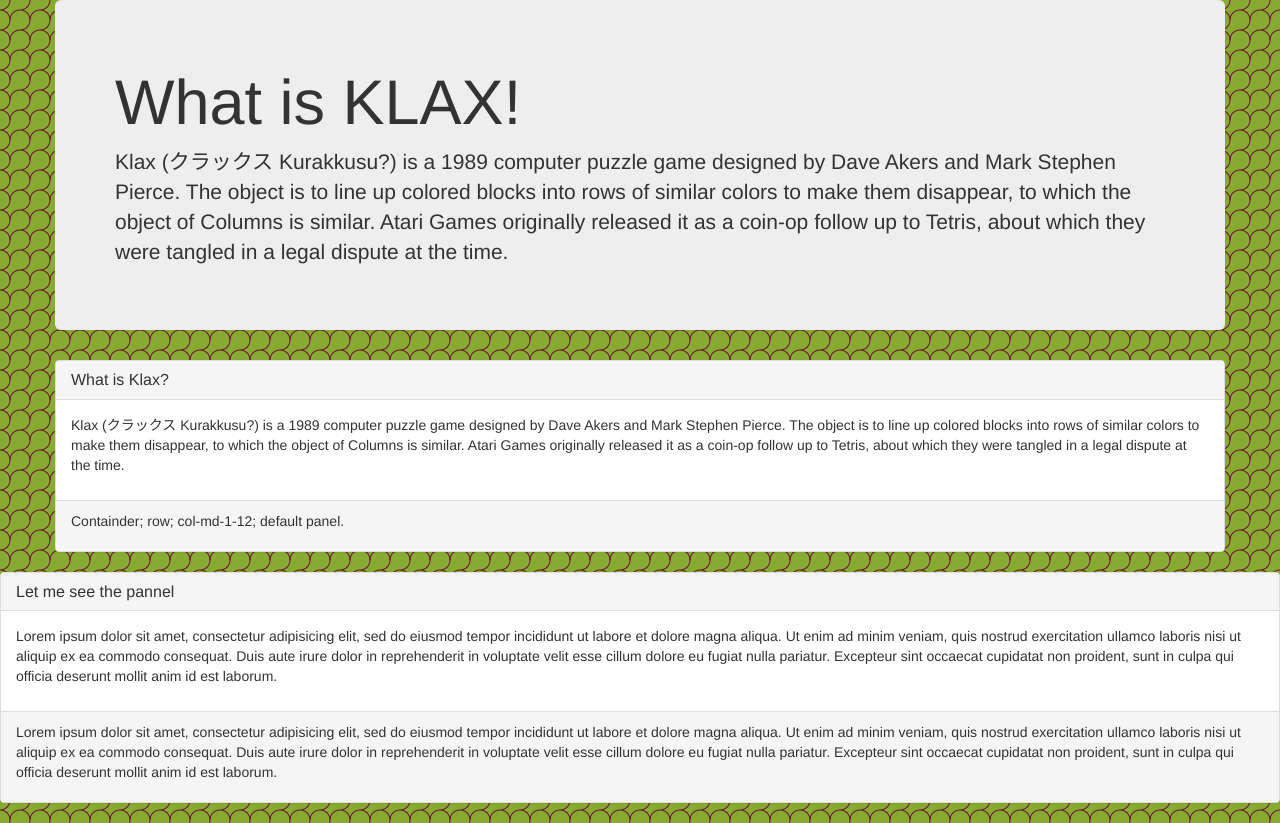
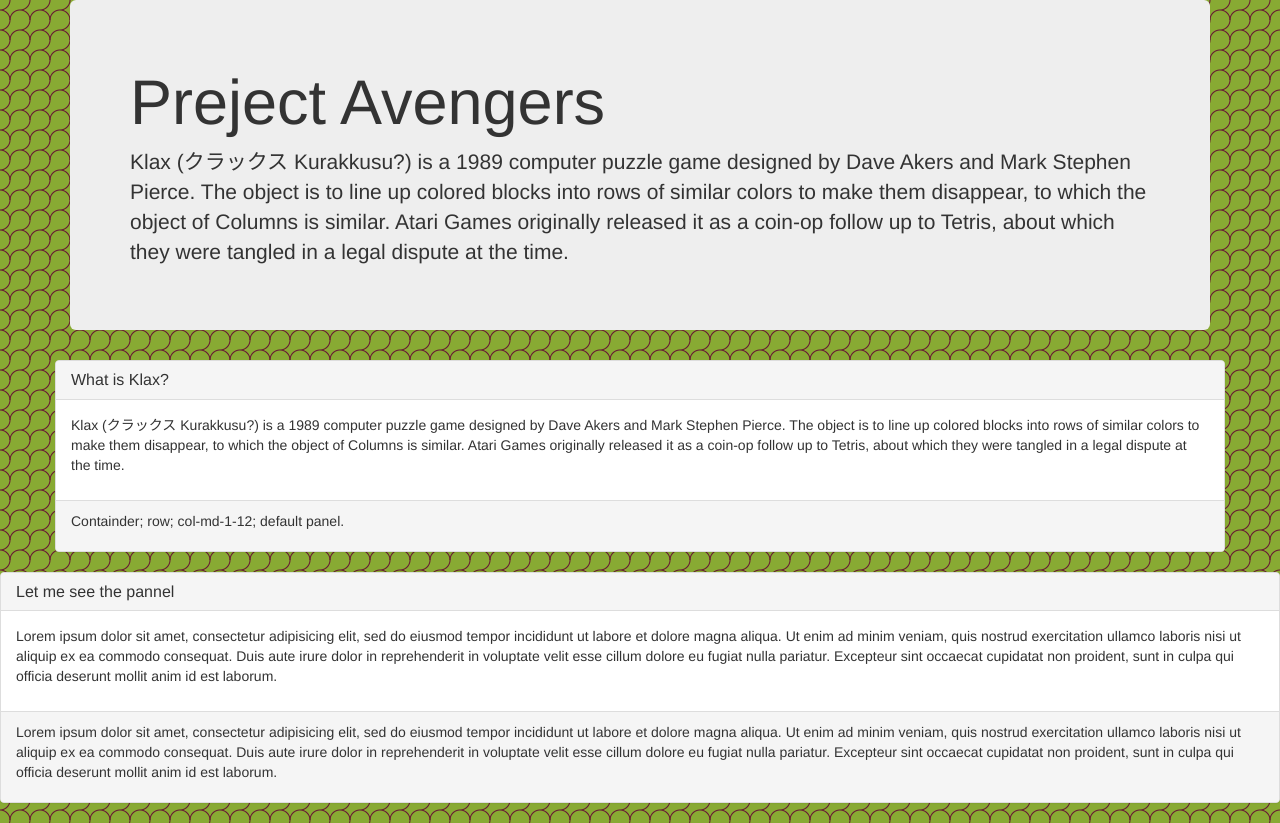
Before and after one commit to alexandru007/proj-avngr, a plain HTML site: page index.html in a window 1280 px wide. Drawn offline with nearby package versions, Linux system fonts and the light colour scheme.

Commit message:
playing with jumbo

```diff
--- a/index.html
+++ b/index.html
@@ -19,11 +19,9 @@
   </head>
   <body>
     <div class="container">
-      <div class="row">
-        <div class="jumbotron">
-          <h1>What is KLAX!</h1>
+      <div class="jumbotron">
+          <h1>Preject Avengers</h1>
           <p>Klax (クラックス Kurakkusu?) is a 1989 computer puzzle game designed by Dave Akers and Mark Stephen Pierce. The object is to line up colored blocks into rows of similar colors to make them disappear, to which the object of Columns is similar. Atari Games originally released it as a coin-op follow up to Tetris, about which they were tangled in a legal dispute at the time.</p>
-        </div>
       </div>
     </div>
     <div class="container">
```
